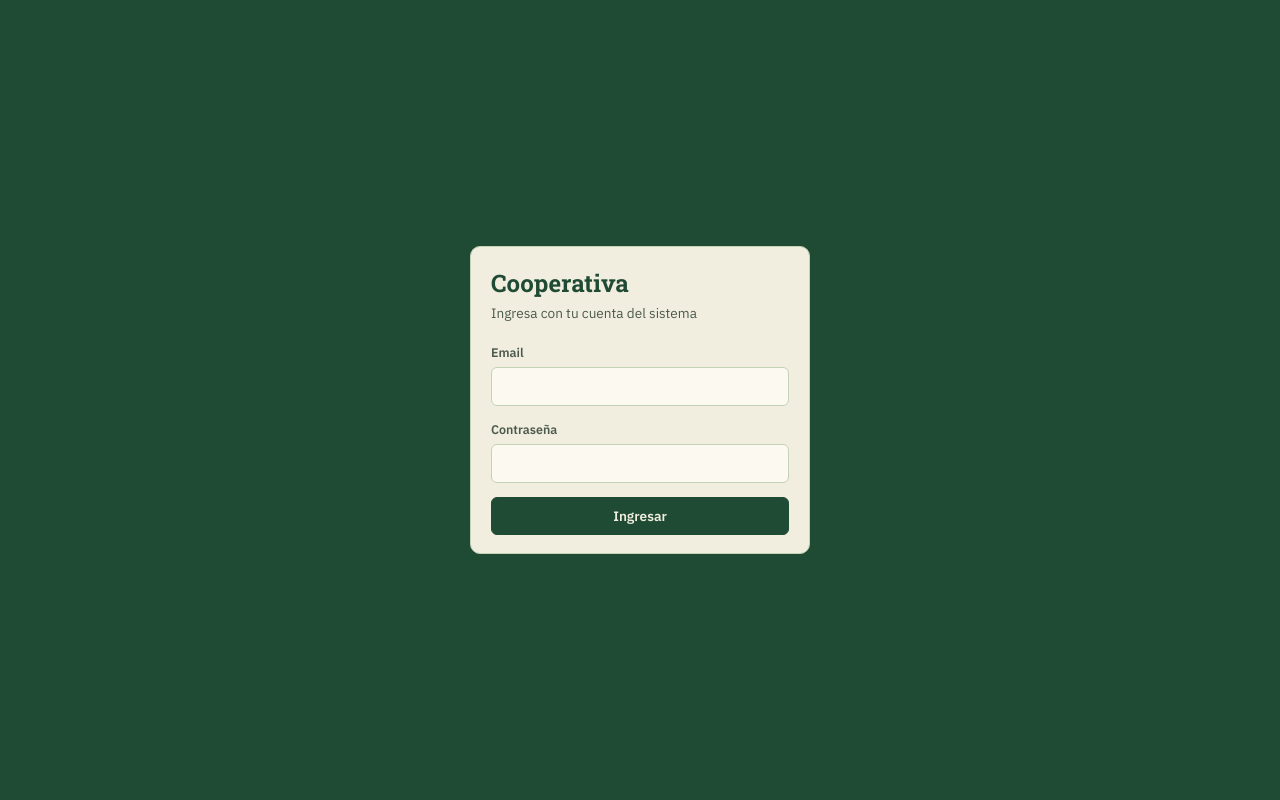
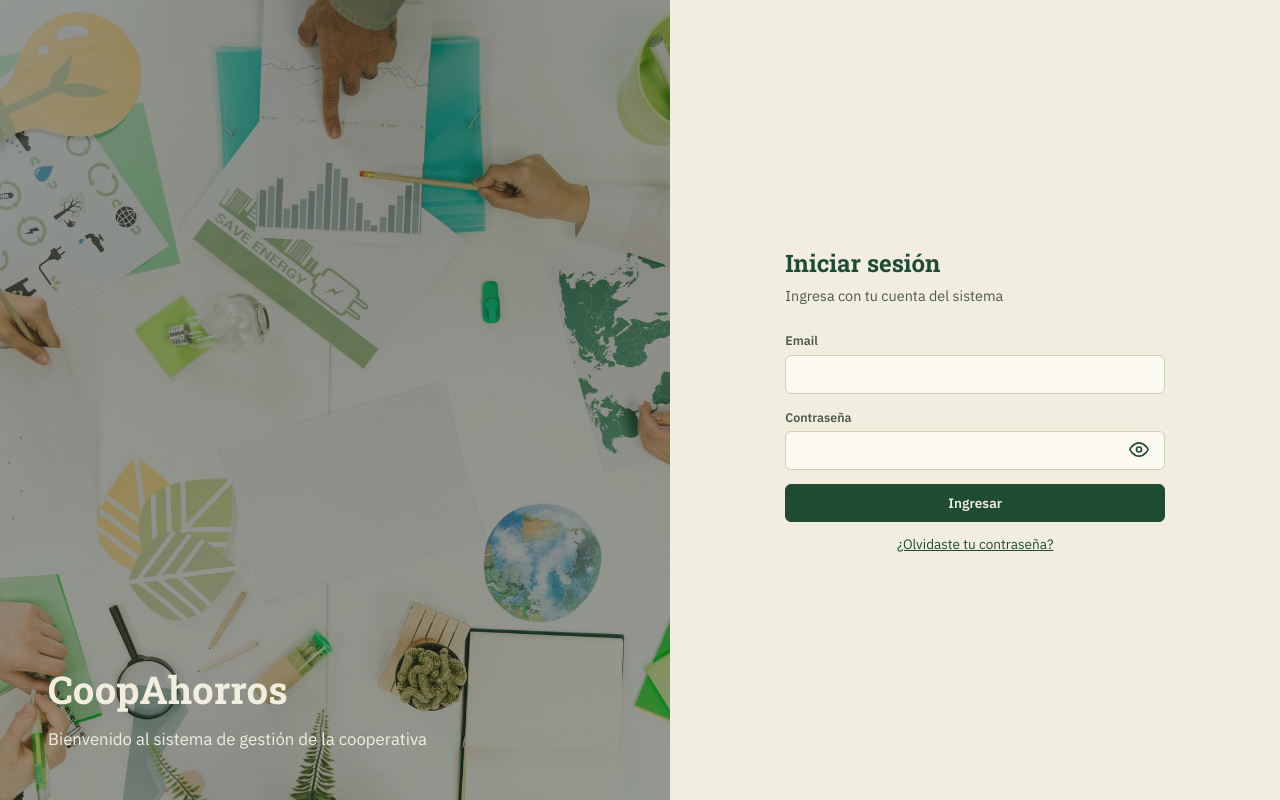
Before and after one commit to Just-404/cooperativa-app, a React (Vite) app in the folder client/: page /login in a window 1280 px wide. Built offline with nearby package versions, Linux system fonts and the light colour scheme; no server answers.

Commit message:
Mejoras en el diseño del Login

```diff
--- a/client/src/components/layout/Layout.jsx
+++ b/client/src/components/layout/Layout.jsx
@@ -32,7 +32,7 @@ export default function Layout() {
         flexDirection: 'column',
       }}>
         <div style={{ padding: '0 18px 18px', borderBottom: '1px solid var(--ledger-line)', marginBottom: 12 }}>
-          <strong style={{ fontFamily: "'Roboto Slab', serif", color: 'var(--forest)' }}>Cooperativa</strong>
+          <strong style={{ fontFamily: "'Roboto Slab', serif", color: 'var(--forest)' }}>CoopAhorros</strong>
         </div>
         <nav style={{ flex: 1 }}>
           {visibleItems.map((item) => (
--- a/client/src/features/auth/pages/LoginPage.jsx
+++ b/client/src/features/auth/pages/LoginPage.jsx
@@ -1,12 +1,14 @@
 import { useState } from 'react';
 import { useNavigate } from 'react-router-dom';
 import { useAuth } from '../../../context/AuthContext.jsx';
+import fondoLogin from '../../../img/fondo-login.jpg';
 
 export default function LoginPage() {
   const { login } = useAuth();
   const navigate = useNavigate();
   const [email, setEmail] = useState('');
   const [password, setPassword] = useState('');
+  const [verPassword, setVerPassword] = useState(false);
   const [error, setError] = useState('');
   const [cargando, setCargando] = useState(false);
 
@@ -25,31 +27,69 @@ export default function LoginPage() {
   }
 
   return (
-    <div style={{
-      minHeight: '100vh', display: 'flex', alignItems: 'center', justifyContent: 'center',
-      background: 'var(--forest)',
-    }}>
-      <form onSubmit={handleSubmit} className="card" style={{ width: 340, background: 'var(--paper)' }}>
-        <h2 style={{ marginBottom: 2 }}>Cooperativa</h2>
-        <p style={{ color: 'var(--ink-soft)', fontSize: '0.85rem', marginTop: 0, marginBottom: 20 }}>
-          Ingresa con tu cuenta del sistema
-        </p>
+    <div className="login-split">
+      <aside
+        className="login-hero"
+        style={{
+          backgroundImage: `linear-gradient(rgb(28 43 31 / 45%), rgb(28 43 31 / 45%)), url(${fondoLogin})`,
+        }}
+      >
+        <div className="login-hero-text">
+          <h1>CoopAhorros</h1>
+          <p>Bienvenido al sistema de gestión de la cooperativa</p>
+        </div>
+      </aside>
 
-        {error && <div className="alert error">{error}</div>}
+      <main className="login-panel">
+        <form onSubmit={handleSubmit} className="login-form">
+          <h2>Iniciar sesión</h2>
+          <p className="login-subtitle">Ingresa con tu cuenta del sistema</p>
+
+          {error && <div className="alert error" role="alert">{error}</div>}
 
           <div className="field">
-          <label>Email</label>
-          <input type="email" value={email} onChange={(e) => setEmail(e.target.value)} required />
+            <label htmlFor="login-email">Email</label>
+            <input id="login-email" type="email" value={email} onChange={(e) => setEmail(e.target.value)} required />
           </div>
           <div className="field">
-          <label>Contraseña</label>
-          <input type="password" value={password} onChange={(e) => setPassword(e.target.value)} required />
+            <label htmlFor="login-password">Contraseña</label>
+            <div className="password-wrap">
+              <input
+                id="login-password"
+                type={verPassword ? 'text' : 'password'}
+                value={password}
+                onChange={(e) => setPassword(e.target.value)}
+                required
+              />
+              <button
+                type="button"
+                className="password-toggle"
+                onClick={() => setVerPassword((v) => !v)}
+                aria-label={verPassword ? 'Ocultar contraseña' : 'Mostrar contraseña'}
+                aria-pressed={verPassword}
+              >
+                {verPassword ? (
+                  <svg width="20" height="20" viewBox="0 0 24 24" fill="none" stroke="currentColor" strokeWidth="2" strokeLinecap="round" strokeLinejoin="round" aria-hidden="true">
+                    <path d="M17.94 17.94A10.07 10.07 0 0 1 12 20c-7 0-11-8-11-8a18.45 18.45 0 0 1 5.06-5.94M9.9 4.24A9.12 9.12 0 0 1 12 4c7 0 11 8 11 8a18.5 18.5 0 0 1-2.16 3.19m-6.72-1.07a3 3 0 1 1-4.24-4.24" />
+                    <line x1="1" y1="1" x2="23" y2="23" />
+                  </svg>
+                ) : (
+                  <svg width="20" height="20" viewBox="0 0 24 24" fill="none" stroke="currentColor" strokeWidth="2" strokeLinecap="round" strokeLinejoin="round" aria-hidden="true">
+                    <path d="M1 12s4-8 11-8 11 8 11 8-4 8-11 8-11-8-11-8z" />
+                    <circle cx="12" cy="12" r="3" />
+                  </svg>
+                )}
+              </button>
+            </div>
           </div>
 
-        <button className="btn primary" type="submit" disabled={cargando} style={{ width: '100%' }}>
+          <button className="btn primary login-submit" type="submit" disabled={cargando}>
             {cargando ? 'Ingresando…' : 'Ingresar'}
           </button>
+
+          <a href="/recuperar-contraseña" className="login-forgot">¿Olvidaste tu contraseña?</a>
         </form>
+      </main>
     </div>
   );
 }
--- a/client/src/styles/index.css
+++ b/client/src/styles/index.css
@@ -334,3 +334,99 @@ table.ledger tr:hover td {
     padding-inline: 8px;
   }
 }
+
+/* Login Page Styles */
+.login-split {
+  min-height: 100vh;
+  display: grid;
+  grid-template-columns: 1.1fr 1fr;
+}
+
+.login-hero {
+  background-color: var(--forest);
+  background-size: cover;
+  background-position: center;
+  background-repeat: no-repeat;
+  display: flex;
+  align-items: flex-end;
+  padding: 48px;
+}
+
+.login-hero-text h1 {
+  color: var(--paper);
+  font-size: 2.4rem;
+  margin-bottom: 8px;
+}
+
+.login-hero-text p {
+  color: var(--paper);
+  font-size: 1.05rem;
+  max-width: 380px;
+  margin: 0;
+}
+
+.login-panel {
+  background: var(--paper);
+  display: flex;
+  align-items: center;
+  justify-content: center;
+  padding: 32px 24px;
+}
+
+.login-form {
+  width: 100%;
+  max-width: 380px;
+}
+
+.login-subtitle {
+  color: var(--ink-soft);
+  font-size: 0.9rem;
+  margin: 0 0 24px;
+}
+
+.login-submit {
+  width: 100%;
+}
+
+.login-forgot {
+  display: block;
+  text-align: center;
+  margin-top: 12px;
+  font-size: 0.85rem;
+}
+
+@media (max-width: 800px) {
+  .login-split {
+    grid-template-columns: 1fr;
+  }
+  .login-hero {
+    display: none;
+  }
+}
+
+.password-wrap {
+  position: relative;
+}
+
+.password-wrap input {
+  padding-right: 84px;   /* deja espacio para que el texto no quede debajo del botón */
+}
+
+.password-toggle {
+  position: absolute;
+  top: 50%;
+  right: 8px;
+  transform: translateY(-50%);
+  background: none;
+  border: none;
+  padding: 4px 8px;
+  font-family: 'IBM Plex Sans', sans-serif;
+  font-size: 0.78rem;
+  font-weight: 600;
+  color: var(--forest);
+  cursor: pointer;
+}
+
+.password-toggle:hover {
+  color: var(--moss);
+}
```
Also changed, not shown: client/src/img/fondo-login.jpg (added). Lines whose indentation alone changed are shown as unchanged.
